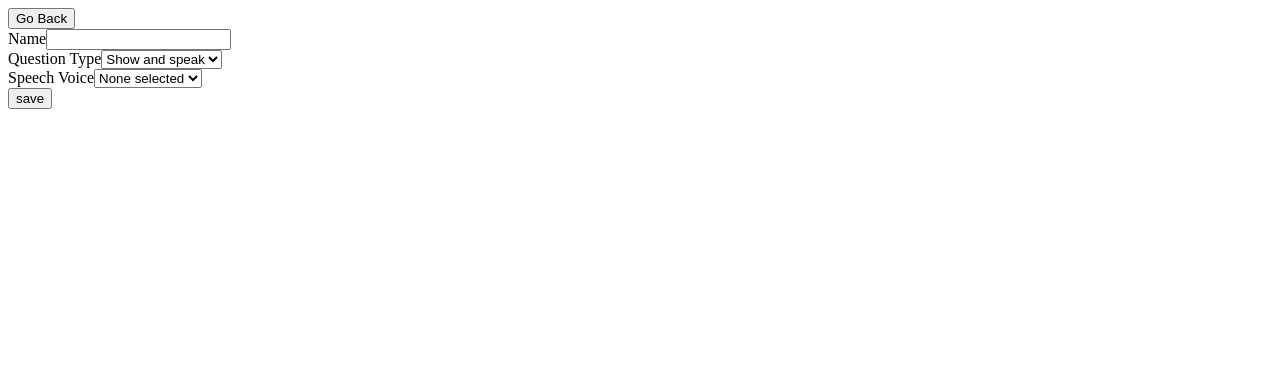
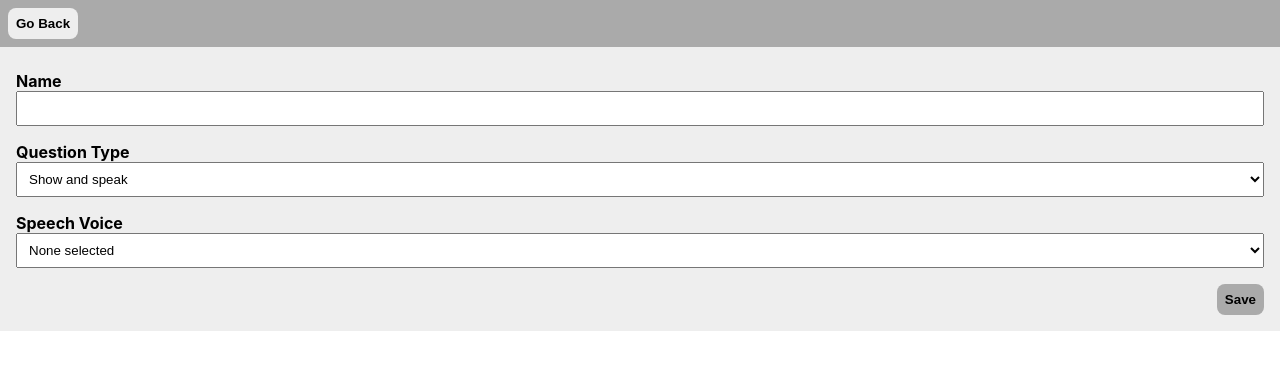
Before and after one commit to tomcumming/quick-flashcards, a React (Vite) app: page / in a window 1280 px wide. Shown: the top 370 px of the page. Built offline with nearby package versions, Linux system fonts and the light colour scheme.

Commit message:
Basic styling

```diff
--- a/src/components/edit-card-type.tsx
+++ b/src/components/edit-card-type.tsx
@@ -1,5 +1,6 @@
 import * as React from "react";
 
+import Header from "./header";
 import useVoices from "../hooks/voices";
 import { CardType, QuestionType } from "../data";
 
@@ -36,7 +37,7 @@ export default function EditCardType({
 
   return (
     <React.Fragment>
-      <button onClick={onBack}>Go Back</button>
+      <Header onBack={onBack} />
 
       <form onSubmit={onFormSubmit}>
         <div className="edit-group">
--- /dev/null
+++ b/src/components/header.tsx
@@ -0,0 +1,19 @@
+import * as React from "react";
+
+export type Props = {
+  onBack?: () => void;
+};
+
+export default function Header({ onBack: goBack }: Props) {
+  return (
+    <header>
+      {goBack === undefined ? (
+        undefined
+      ) : (
+        <button className="back" onClick={goBack}>
+          Go Back
+        </button>
+      )}
+    </header>
+  );
+}
--- a/src/index.html
+++ b/src/index.html
@@ -4,9 +4,10 @@
     <meta charset="UTF-8" />
     <meta name="viewport" content="width=device-width,initial-scale=1" />
     <title>Quick Flashcards</title>
+    <link rel="stylesheet" type="text/css" href="style.css" />
   </head>
   <body>
-    <div id="wrapper"></div>
+    <div id="wrapper" class="quick-flashcards"></div>
     <script src="index.ts"></script>
   </body>
 </html>
--- /dev/null
+++ b/src/style.css
@@ -0,0 +1,89 @@
+html,
+body {
+  margin: 0;
+  padding: 0;
+}
+
+.quick-flashcards {
+  --background: #eee;
+  --background2: #aaa;
+  --text: black;
+}
+
+.quick-flashcards {
+  --stardard-padding: 8px;
+
+  background-color: var(--background);
+  color: var(--text);
+  font-family: -apple-system, BlinkMacSystemFont, "Segoe UI", Roboto, Oxygen,
+    Ubuntu, Cantarell, "Open Sans", "Helvetica Neue", sans-serif;
+}
+
+#wrapper.quick-flashcards {
+  display: flex;
+  flex-direction: column;
+  justify-content: flex-start;
+  align-items: stretch;
+}
+
+.quick-flashcards header {
+  display: flex;
+  flex-direction: row;
+  justify-content: space-between;
+
+  padding: var(--stardard-padding);
+
+  background-color: var(--background2);
+
+  margin-bottom: var(--stardard-padding);
+}
+
+.quick-flashcards header button {
+  background: var(--background);
+  border: none;
+  color: var(--text);
+  margin: 0;
+  padding: var(--stardard-padding);
+  font-weight: bold;
+  border-radius: var(--stardard-padding);
+  text-transform: capitalize;
+}
+
+.quick-flashcards form {
+  display: flex;
+  flex-direction: column;
+  align-items: stretch;
+
+  padding: var(--stardard-padding);
+}
+
+.quick-flashcards form .edit-group {
+  display: flex;
+  flex-direction: column;
+  align-items: stretch;
+
+  padding: var(--stardard-padding);
+}
+
+.quick-flashcards form label {
+  font-weight: bold;
+  text-transform: capitalize;
+}
+
+.quick-flashcards form input[type="submit"] {
+  align-self: flex-end;
+
+  background: var(--background2);
+  border: none;
+  color: var(--text);
+  margin: var(--stardard-padding);
+  padding: var(--stardard-padding);
+  font-weight: bold;
+  border-radius: var(--stardard-padding);
+  text-transform: capitalize;
+}
+
+.quick-flashcards form input[type="text"],
+.quick-flashcards form select {
+  padding: var(--stardard-padding);
+}
```
